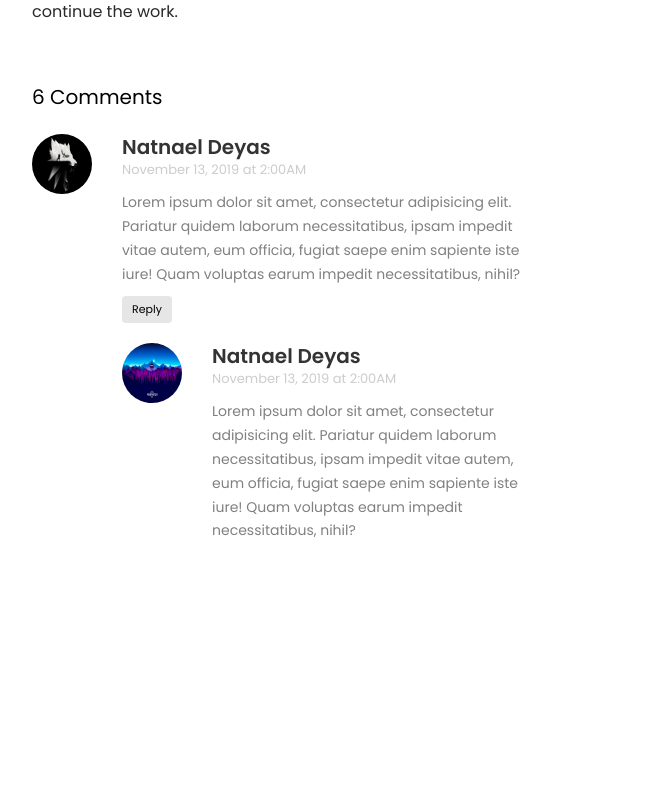
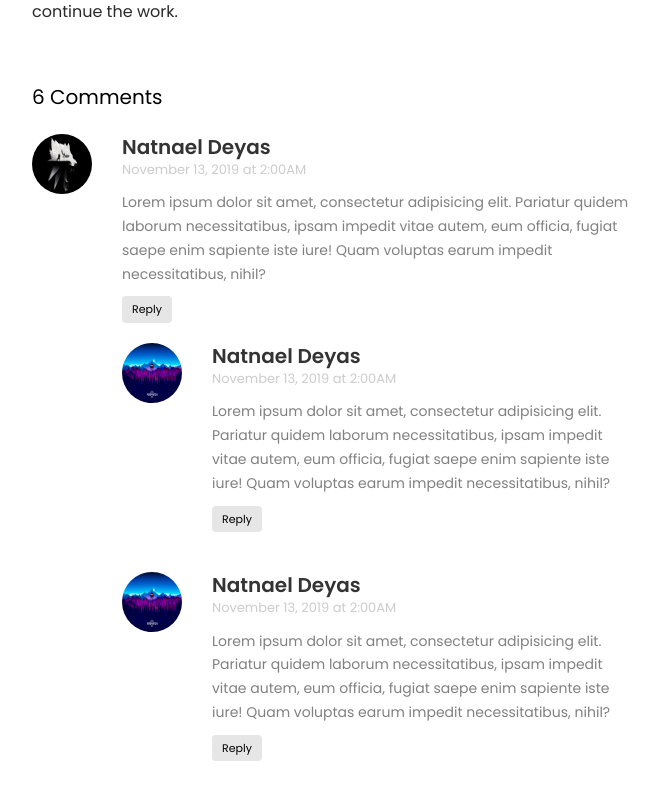
Before and after one commit to Natnael772/ersas, a React (Create React App) app in the folder client/: page / in a window 1280 px wide. Shown: the part 538-1338 px from the top of the page, without its empty margins (108-767 px from the left). Before the commit the page ends 1161 px from the top, so only its background shows below. Built offline with nearby package versions, Linux system fonts and the light colour scheme.

Commit message:
Modified Replies css

```diff
--- a/client/src/components/Comments/Comments.css
+++ b/client/src/components/Comments/Comments.css
@@ -7,10 +7,10 @@
   font-weight: 400;
 }
 .comment-card {
-  width: 50%;
+  width: 60%;
   display: flex;
   gap: 3rem;
-  margin-bottom: 2.5rem;
+  margin-bottom: 3rem;
 }
 
 .comment-img {
@@ -64,7 +64,7 @@
 .reply-card {
   display: flex;
   gap: 3rem;
-  margin-bottom: 2.5rem;
+  margin-bottom: 2rem;
 }
 .reply-img {
   width: 6rem;
--- a/client/src/components/Comments/Comments.js
+++ b/client/src/components/Comments/Comments.js
@@ -45,6 +45,23 @@ const Comments = () => {
                       vitae autem, eum officia, fugiat saepe enim sapiente iste
                       iure! Quam voluptas earum impedit necessitatibus, nihil?
                     </p>
+                    <a className="btn-reply">Reply</a>
+                  </div>
+                </div>
+              </div>
+              <div className="replies-card-con">
+                <div className="reply-card">
+                  <img className="reply-img" src={wp2} />
+                  <div className="reply-desc-con">
+                    <h2 className="reply-user">Natnael Deyas</h2>
+                    <h3 className="reply-date">November 13, 2019 at 2:00AM</h3>
+                    <p className="reply-rep">
+                      Lorem ipsum dolor sit amet, consectetur adipisicing elit.
+                      Pariatur quidem laborum necessitatibus, ipsam impedit
+                      vitae autem, eum officia, fugiat saepe enim sapiente iste
+                      iure! Quam voluptas earum impedit necessitatibus, nihil?
+                    </p>
+                    <a className="btn-reply">Reply</a>
                   </div>
                 </div>
               </div>
```
